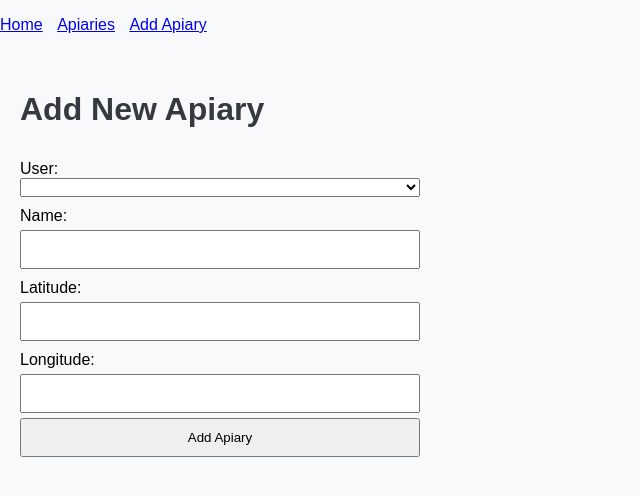
After one commit to julioceaseless/Appiary, a Python web app: template web/templates/add_apiary.html in a window 1280 px wide. The commit adds this page. Shown: the top 496 px of the page, without its empty margins (0-640 px from the left). Run offline with Jinja, Linux system fonts and the light colour scheme; the template is opened without the code that fills it, so the values that code supplies are empty.

Commit message:
Make a few changes

```diff
--- /dev/null
+++ b/web/templates/add_apiary.html
@@ -0,0 +1,22 @@
+{% extends "base.html" %}
+
+{% block title %}Add Apiary{% endblock %}
+
+{% block content %}
+    <h1>Add New Apiary</h1>
+    <form action="{{ url_for('add_apiary') }}" method="post">
+	<label for="user">User:</label>
+	<select id="user" name="user" required>
+		{% for user in users %}
+		<option value="{{ user.id }}">{{ user.name }}</option>
+		{% endfor %}
+	</select>
+        <label for="name">Name:</label>
+        <input type="text" id="name" name="name" required>
+        <label for="latitude">Latitude:</label>
+        <input type="text" id="latitude" name="latitude" required>
+	<label for="longitude">Longitude:</label>
+        <input type="text" id="longitude" name="longitude" required>
+        <button type="submit">Add Apiary</button>
+    </form>
+{% endblock %}
--- a/web/templates/list_apiaries.html
+++ b/web/templates/list_apiaries.html
@@ -6,7 +6,7 @@
     <h1>Apiaries</h1>
     <ul>
         {% for apiary in apiaries %}
-            <li><a href="{{ url_for('view_apiary', apiary_id=apiary.id) }}">{{ apiary.name }}</a></li>
+	<li>{{ apiary }}</li>
         {% endfor %}
     </ul>
 {% endblock %}
```
Also changed, not shown: web/app.py (+15 -6 lines), web/templates/add_apiaries.html (deleted, +0 -14 lines).
